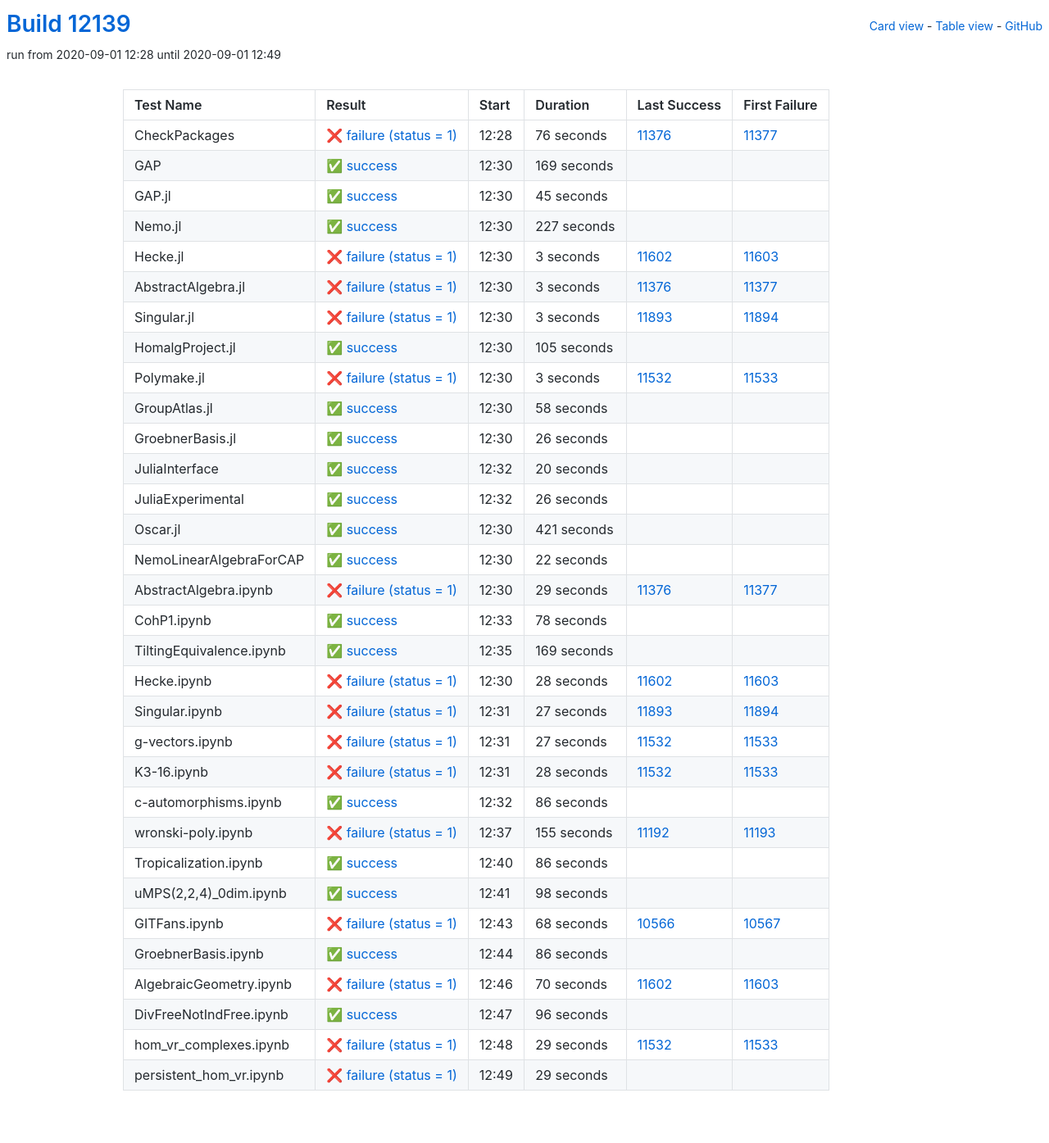
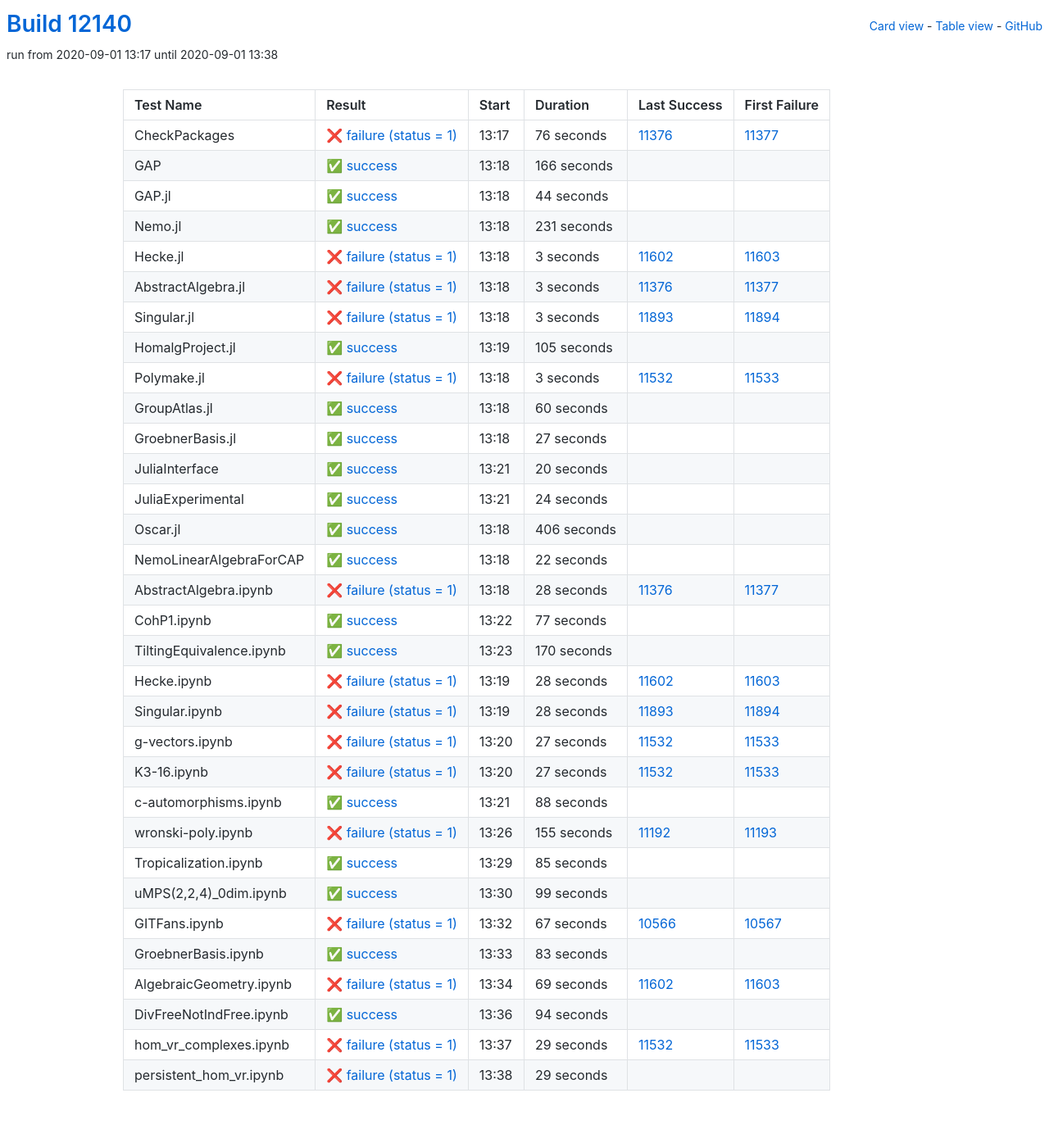
Before and after one commit to oscar-system/oscar-ci-status, a Jekyll site: the page built from table.html, in a window 1280 px wide. Shown: the whole page at 82% size. Built offline with Jekyll 4.4.1, drawn with Linux system fonts in a browser that asks for light colours.

Commit message:
Build #12140

```diff
--- a/_data/ci.yml
+++ b/_data/ci.yml
@@ -1,6 +1,6 @@
 ---
-build: 12139
-build_url: https://oscarci.mathematik.uni-kl.de/job/oscar/12139/
+build: 12140
+build_url: https://oscarci.mathematik.uni-kl.de/job/oscar/12140/
 job: oscar
 organization: oscar-system
 repo: oscar-ci-status
@@ -8,8 +8,8 @@
 tests:
 - name: CheckPackages
   id: checkpackages
-  log: https://oscarci.mathematik.uni-kl.de/job/oscar/12139/artifact/logs/build-12139/CheckPackages.log
-  start: 2020-09-01 12:28
+  log: https://oscarci.mathematik.uni-kl.de/job/oscar/12140/artifact/logs/build-12140/CheckPackages.log
+  start: 2020-09-01 13:17
   success: false
   exitcode: 1
   status: failure
@@ -20,44 +20,44 @@
   first_failure_url: https://oscarci.mathematik.uni-kl.de/job/oscar/11377/
 - name: GAP
   id: gap
-  log: https://oscarci.mathematik.uni-kl.de/job/oscar/12139/artifact/logs/build-12139/GAP.log
-  start: 2020-09-01 12:30
+  log: https://oscarci.mathematik.uni-kl.de/job/oscar/12140/artifact/logs/build-12140/GAP.log
+  start: 2020-09-01 13:18
   success: true
   exitcode: 0
   status: success
-  duration: 169
+  duration: 166
   last_success: false
   last_success_url:
   first_failure: false
   first_failure_url:
 - name: GAP.jl
   id: gap-jl
-  log: https://oscarci.mathematik.uni-kl.de/job/oscar/12139/artifact/logs/build-12139/GAP.jl.log
-  start: 2020-09-01 12:30
+  log: https://oscarci.mathematik.uni-kl.de/job/oscar/12140/artifact/logs/build-12140/GAP.jl.log
+  start: 2020-09-01 13:18
   success: true
   exitcode: 0
   status: success
-  duration: 45
+  duration: 44
   last_success: false
   last_success_url:
   first_failure: false
   first_failure_url:
 - name: Nemo.jl
   id: nemo-jl
-  log: https://oscarci.mathematik.uni-kl.de/job/oscar/12139/artifact/logs/build-12139/Nemo.jl.log
-  start: 2020-09-01 12:30
+  log: https://oscarci.mathematik.uni-kl.de/job/oscar/12140/artifact/logs/build-12140/Nemo.jl.log
+  start: 2020-09-01 13:18
   success: true
   exitcode: 0
   status: success
-  duration: 227
+  duration: 231
   last_success: false
   last_success_url:
   first_failure: false
   first_failure_url:
 - name: Hecke.jl
   id: hecke-jl
-  log: https://oscarci.mathematik.uni-kl.de/job/oscar/12139/artifact/logs/build-12139/Hecke.jl.log
-  start: 2020-09-01 12:30
+  log: https://oscarci.mathematik.uni-kl.de/job/oscar/12140/artifact/logs/build-12140/Hecke.jl.log
+  start: 2020-09-01 13:18
   success: false
   exitcode: 1
   status: failure
@@ -68,8 +68,8 @@
   first_failure_url: https://oscarci.mathematik.uni-kl.de/job/oscar/11603/
 - name: AbstractAlgebra.jl
   id: abstractalgebra-jl
-  log: https://oscarci.mathematik.uni-kl.de/job/oscar/12139/artifact/logs/build-12139/AbstractAlgebra.jl.log
-  start: 2020-09-01 12:30
+  log: https://oscarci.mathematik.uni-kl.de/job/oscar/12140/artifact/logs/build-12140/AbstractAlgebra.jl.log
+  start: 2020-09-01 13:18
   success: false
   exitcode: 1
   status: failure
@@ -80,8 +80,8 @@
   first_failure_url: https://oscarci.mathematik.uni-kl.de/job/oscar/11377/
 - name: Singular.jl
   id: singular-jl
-  log: https://oscarci.mathematik.uni-kl.de/job/oscar/12139/artifact/logs/build-12139/Singular.jl.log
-  start: 2020-09-01 12:30
+  log: https://oscarci.mathematik.uni-kl.de/job/oscar/12140/artifact/logs/build-12140/Singular.jl.log
+  start: 2020-09-01 13:18
   success: false
   exitcode: 1
   status: failure
@@ -92,8 +92,8 @@
   first_failure_url: https://oscarci.mathematik.uni-kl.de/job/oscar/11894/
 - name: HomalgProject.jl
   id: homalgproject-jl
-  log: https://oscarci.mathematik.uni-kl.de/job/oscar/12139/artifact/logs/build-12139/HomalgProject.jl.log
-  start: 2020-09-01 12:30
+  log: https://oscarci.mathematik.uni-kl.de/job/oscar/12140/artifact/logs/build-12140/HomalgProject.jl.log
+  start: 2020-09-01 13:19
   success: true
   exitcode: 0
   status: success
@@ -104,8 +104,8 @@
   first_failure_url:
 - name: Polymake.jl
   id: polymake-jl
-  log: https://oscarci.mathematik.uni-kl.de/job/oscar/12139/artifact/logs/build-12139/Polymake.jl.log
-  start: 2020-09-01 12:30
+  log: https://oscarci.mathematik.uni-kl.de/job/oscar/12140/artifact/logs/build-12140/Polymake.jl.log
+  start: 2020-09-01 13:18
   success: false
   exitcode: 1
   status: failure
@@ -116,32 +116,32 @@
   first_failure_url: https://oscarci.mathematik.uni-kl.de/job/oscar/11533/
 - name: GroupAtlas.jl
   id: groupatlas-jl
-  log: https://oscarci.mathematik.uni-kl.de/job/oscar/12139/artifact/logs/build-12139/GroupAtlas.jl.log
-  start: 2020-09-01 12:30
+  log: https://oscarci.mathematik.uni-kl.de/job/oscar/12140/artifact/logs/build-12140/GroupAtlas.jl.log
+  start: 2020-09-01 13:18
   success: true
   exitcode: 0
   status: success
-  duration: 58
+  duration: 60
   last_success: false
   last_success_url:
   first_failure: false
   first_failure_url:
 - name: GroebnerBasis.jl
   id: groebnerbasis-jl
-  log: https://oscarci.mathematik.uni-kl.de/job/oscar/12139/artifact/logs/build-12139/GroebnerBasis.jl.log
-  start: 2020-09-01 12:30
+  log: https://oscarci.mathematik.uni-kl.de/job/oscar/12140/artifact/logs/build-12140/GroebnerBasis.jl.log
+  start: 2020-09-01 13:18
   success: true
   exitcode: 0
   status: success
-  duration: 26
+  duration: 27
   last_success: false
   last_success_url:
   first_failure: false
   first_failure_url:
 - name: JuliaInterface
   id: juliainterface
-  log: https://oscarci.mathematik.uni-kl.de/job/oscar/12139/artifact/logs/build-12139/JuliaInterface.log
-  start: 2020-09-01 12:32
+  log: https://oscarci.mathematik.uni-kl.de/job/oscar/12140/artifact/logs/build-12140/JuliaInterface.log
+  start: 2020-09-01 13:21
   success: true
   exitcode: 0
   status: success
@@ -152,32 +152,32 @@
   first_failure_url:
 - name: JuliaExperimental
   id: juliaexperimental
-  log: https://oscarci.mathematik.uni-kl.de/job/oscar/12139/artifact/logs/build-12139/JuliaExperimental.log
-  start: 2020-09-01 12:32
+  log: https://oscarci.mathematik.uni-kl.de/job/oscar/12140/artifact/logs/build-12140/JuliaExperimental.log
+  start: 2020-09-01 13:21
   success: true
   exitcode: 0
   status: success
-  duration: 26
+  duration: 24
   last_success: false
   last_success_url:
   first_failure: false
   first_failure_url:
 - name: Oscar.jl
   id: oscar-jl
-  log: https://oscarci.mathematik.uni-kl.de/job/oscar/12139/artifact/logs/build-12139/Oscar.jl.log
-  start: 2020-09-01 12:30
+  log: https://oscarci.mathematik.uni-kl.de/job/oscar/12140/artifact/logs/build-12140/Oscar.jl.log
+  start: 2020-09-01 13:18
   success: true
   exitcode: 0
   status: success
-  duration: 421
+  duration: 406
   last_success: false
   last_success_url:
   first_failure: false
   first_failure_url:
 - name: NemoLinearAlgebraForCAP
   id: nemolinearalgebraforcap
-  log: https://oscarci.mathematik.uni-kl.de/job/oscar/12139/artifact/logs/build-12139/NemoLinearAlgebraForCAP.log
-  start: 2020-09-01 12:30
+  log: https://oscarci.mathematik.uni-kl.de/job/oscar/12140/artifact/logs/build-12140/NemoLinearAlgebraForCAP.log
+  start: 2020-09-01 13:18
   success: true
   exitcode: 0
   status: success
@@ -188,44 +188,44 @@
   first_failure_url:
 - name: AbstractAlgebra.ipynb
   id: abstractalgebra-ipynb
-  log: https://oscarci.mathematik.uni-kl.de/job/oscar/12139/artifact/logs/build-12139/AbstractAlgebra.ipynb.log
-  start: 2020-09-01 12:30
+  log: https://oscarci.mathematik.uni-kl.de/job/oscar/12140/artifact/logs/build-12140/AbstractAlgebra.ipynb.log
+  start: 2020-09-01 13:18
   success: false
   exitcode: 1
   status: failure
-  duration: 29
+  duration: 28
   last_success: 11376
   last_success_url: https://oscarci.mathematik.uni-kl.de/job/oscar/11376/
   first_failure: 11377
   first_failure_url: https://oscarci.mathematik.uni-kl.de/job/oscar/11377/
 - name: CohP1.ipynb
   id: cohp1-ipynb
-  log: https://oscarci.mathematik.uni-kl.de/job/oscar/12139/artifact/logs/build-12139/CohP1.ipynb.log
-  start: 2020-09-01 12:33
+  log: https://oscarci.mathematik.uni-kl.de/job/oscar/12140/artifact/logs/build-12140/CohP1.ipynb.log
+  start: 2020-09-01 13:22
   success: true
   exitcode: 0
   status: success
-  duration: 78
+  duration: 77
   last_success: false
   last_success_url:
   first_failure: false
   first_failure_url:
 - name: TiltingEquivalence.ipynb
   id: tiltingequivalence-ipynb
-  log: https://oscarci.mathematik.uni-kl.de/job/oscar/12139/artifact/logs/build-12139/TiltingEquivalence.ipynb.log
-  start: 2020-09-01 12:35
+  log: https://oscarci.mathematik.uni-kl.de/job/oscar/12140/artifact/logs/build-12140/TiltingEquivalence.ipynb.log
+  start: 2020-09-01 13:23
   success: true
   exitcode: 0
   status: success
-  duration: 169
+  duration: 170
   last_success: false
   last_success_url:
   first_failure: false
   first_failure_url:
 - name: Hecke.ipynb
   id: hecke-ipynb
-  log: https://oscarci.mathematik.uni-kl.de/job/oscar/12139/artifact/logs/build-12139/Hecke.ipynb.log
-  start: 2020-09-01 12:30
+  log: https://oscarci.mathematik.uni-kl.de/job/oscar/12140/artifact/logs/build-12140/Hecke.ipynb.log
+  start: 2020-09-01 13:19
   success: false
   exitcode: 1
   status: failure
@@ -236,20 +236,20 @@
   first_failure_url: https://oscarci.mathematik.uni-kl.de/job/oscar/11603/
 - name: Singular.ipynb
   id: singular-ipynb
-  log: https://oscarci.mathematik.uni-kl.de/job/oscar/12139/artifact/logs/build-12139/Singular.ipynb.log
-  start: 2020-09-01 12:31
+  log: https://oscarci.mathematik.uni-kl.de/job/oscar/12140/artifact/logs/build-12140/Singular.ipynb.log
+  start: 2020-09-01 13:19
   success: false
   exitcode: 1
   status: failure
-  duration: 27
+  duration: 28
   last_success: 11893
   last_success_url: https://oscarci.mathematik.uni-kl.de/job/oscar/11893/
   first_failure: 11894
   first_failure_url: https://oscarci.mathematik.uni-kl.de/job/oscar/11894/
 - name: g-vectors.ipynb
   id: g-vectors-ipynb
-  log: https://oscarci.mathematik.uni-kl.de/job/oscar/12139/artifact/logs/build-12139/g-vectors.ipynb.log
-  start: 2020-09-01 12:31
+  log: https://oscarci.mathematik.uni-kl.de/job/oscar/12140/artifact/logs/build-12140/g-vectors.ipynb.log
+  start: 2020-09-01 13:20
   success: false
   exitcode: 1
   status: failure
@@ -260,32 +260,32 @@
   first_failure_url: https://oscarci.mathematik.uni-kl.de/job/oscar/11533/
 - name: K3-16.ipynb
   id: k3-16-ipynb
-  log: https://oscarci.mathematik.uni-kl.de/job/oscar/12139/artifact/logs/build-12139/K3-16.ipynb.log
-  start: 2020-09-01 12:31
+  log: https://oscarci.mathematik.uni-kl.de/job/oscar/12140/artifact/logs/build-12140/K3-16.ipynb.log
+  start: 2020-09-01 13:20
   success: false
   exitcode: 1
   status: failure
-  duration: 28
+  duration: 27
   last_success: 11532
   last_success_url: https://oscarci.mathematik.uni-kl.de/job/oscar/11532/
   first_failure: 11533
   first_failure_url: https://oscarci.mathematik.uni-kl.de/job/oscar/11533/
 - name: c-automorphisms.ipynb
   id: c-automorphisms-ipynb
-  log: https://oscarci.mathematik.uni-kl.de/job/oscar/12139/artifact/logs/build-12139/c-automorphisms.ipynb.log
-  start: 2020-09-01 12:32
+  log: https://oscarci.mathematik.uni-kl.de/job/oscar/12140/artifact/logs/build-12140/c-automorphisms.ipynb.log
+  start: 2020-09-01 13:21
   success: true
   exitcode: 0
   status: success
-  duration: 86
+  duration: 88
   last_success: false
   last_success_url:
   first_failure: false
   first_failure_url:
 - name: wronski-poly.ipynb
   id: wronski-poly-ipynb
-  log: https://oscarci.mathematik.uni-kl.de/job/oscar/12139/artifact/logs/build-12139/wronski-poly.ipynb.log
-  start: 2020-09-01 12:37
+  log: https://oscarci.mathematik.uni-kl.de/job/oscar/12140/artifact/logs/build-12140/wronski-poly.ipynb.log
+  start: 2020-09-01 13:26
   success: false
   exitcode: 1
   status: failure
@@ -296,80 +296,80 @@
   first_failure_url: https://oscarci.mathematik.uni-kl.de/job/oscar/11193/
 - name: Tropicalization.ipynb
   id: tropicalization-ipynb
-  log: https://oscarci.mathematik.uni-kl.de/job/oscar/12139/artifact/logs/build-12139/Tropicalization.ipynb.log
-  start: 2020-09-01 12:40
+  log: https://oscarci.mathematik.uni-kl.de/job/oscar/12140/artifact/logs/build-12140/Tropicalization.ipynb.log
+  start: 2020-09-01 13:29
   success: true
   exitcode: 0
   status: success
-  duration: 86
+  duration: 85
   last_success: false
   last_success_url:
   first_failure: false
   first_failure_url:
 - name: uMPS(2,2,4)_0dim.ipynb
   id: umps-2-2-4-0dim-ipynb
-  log: https://oscarci.mathematik.uni-kl.de/job/oscar/12139/artifact/logs/build-12139/uMPS-2-2-4-_0dim.ipynb.log
-  start: 2020-09-01 12:41
+  log: https://oscarci.mathematik.uni-kl.de/job/oscar/12140/artifact/logs/build-12140/uMPS-2-2-4-_0dim.ipynb.log
+  start: 2020-09-01 13:30
   success: true
   exitcode: 0
   status: success
-  duration: 98
+  duration: 99
   last_success: false
   last_success_url:
   first_failure: false
   first_failure_url:
 - name: GITFans.ipynb
   id: gitfans-ipynb
-  log: https://oscarci.mathematik.uni-kl.de/job/oscar/12139/artifact/logs/build-12139/GITFans.ipynb.log
-  start: 2020-09-01 12:43
+  log: https://oscarci.mathematik.uni-kl.de/job/oscar/12140/artifact/logs/build-12140/GITFans.ipynb.log
+  start: 2020-09-01 13:32
   success: false
   exitcode: 1
   status: failure
-  duration: 68
+  duration: 67
   last_success: 10566
   last_success_url: https://oscarci.mathematik.uni-kl.de/job/oscar/10566/
   first_failure: 10567
   first_failure_url: https://oscarci.mathematik.uni-kl.de/job/oscar/10567/
 - name: GroebnerBasis.ipynb
   id: groebnerbasis-ipynb
-  log: https://oscarci.mathematik.uni-kl.de/job/oscar/12139/artifact/logs/build-12139/GroebnerBasis.ipynb.log
-  start: 2020-09-01 12:44
+  log: https://oscarci.mathematik.uni-kl.de/job/oscar/12140/artifact/logs/build-12140/GroebnerBasis.ipynb.log
+  start: 2020-09-01 13:33
   success: true
   exitcode: 0
   status: success
-  duration: 86
+  duration: 83
   last_success: false
   last_success_url:
   first_failure: false
   first_failure_url:
 - name: AlgebraicGeometry.ipynb
   id: algebraicgeometry-ipynb
-  log: https://oscarci.mathematik.uni-kl.de/job/oscar/12139/artifact/logs/build-12139/AlgebraicGeometry.ipynb.log
-  start: 2020-09-01 12:46
+  log: https://oscarci.mathematik.uni-kl.de/job/oscar/12140/artifact/logs/build-12140/AlgebraicGeometry.ipynb.log
+  start: 2020-09-01 13:34
   success: false
   exitcode: 1
   status: failure
-  duration: 70
+  duration: 69
   last_success: 11602
   last_success_url: https://oscarci.mathematik.uni-kl.de/job/oscar/11602/
   first_failure: 11603
   first_failure_url: https://oscarci.mathematik.uni-kl.de/job/oscar/11603/
 - name: DivFreeNotIndFree.ipynb
   id: divfreenotindfree-ipynb
-  log: https://oscarci.mathematik.uni-kl.de/job/oscar/12139/artifact/logs/build-12139/DivFreeNotIndFree.ipynb.log
-  start: 2020-09-01 12:47
+  log: https://oscarci.mathematik.uni-kl.de/job/oscar/12140/artifact/logs/build-12140/DivFreeNotIndFree.ipynb.log
+  start: 2020-09-01 13:36
   success: true
   exitcode: 0
   status: success
-  duration: 96
+  duration: 94
   last_success: false
   last_success_url:
   first_failure: false
   first_failure_url:
 - name: hom_vr_complexes.ipynb
   id: hom-vr-complexes-ipynb
-  log: https://oscarci.mathematik.uni-kl.de/job/oscar/12139/artifact/logs/build-12139/hom_vr_complexes.ipynb.log
-  start: 2020-09-01 12:48
+  log: https://oscarci.mathematik.uni-kl.de/job/oscar/12140/artifact/logs/build-12140/hom_vr_complexes.ipynb.log
+  start: 2020-09-01 13:37
   success: false
   exitcode: 1
   status: failure
@@ -380,8 +380,8 @@
   first_failure_url: https://oscarci.mathematik.uni-kl.de/job/oscar/11533/
 - name: persistent_hom_vr.ipynb
   id: persistent-hom-vr-ipynb
-  log: https://oscarci.mathematik.uni-kl.de/job/oscar/12139/artifact/logs/build-12139/persistent_hom_vr.ipynb.log
-  start: 2020-09-01 12:49
+  log: https://oscarci.mathematik.uni-kl.de/job/oscar/12140/artifact/logs/build-12140/persistent_hom_vr.ipynb.log
+  start: 2020-09-01 13:38
   success: false
   exitcode: 1
   status: failure
```
Also changed, not shown: README.md.
